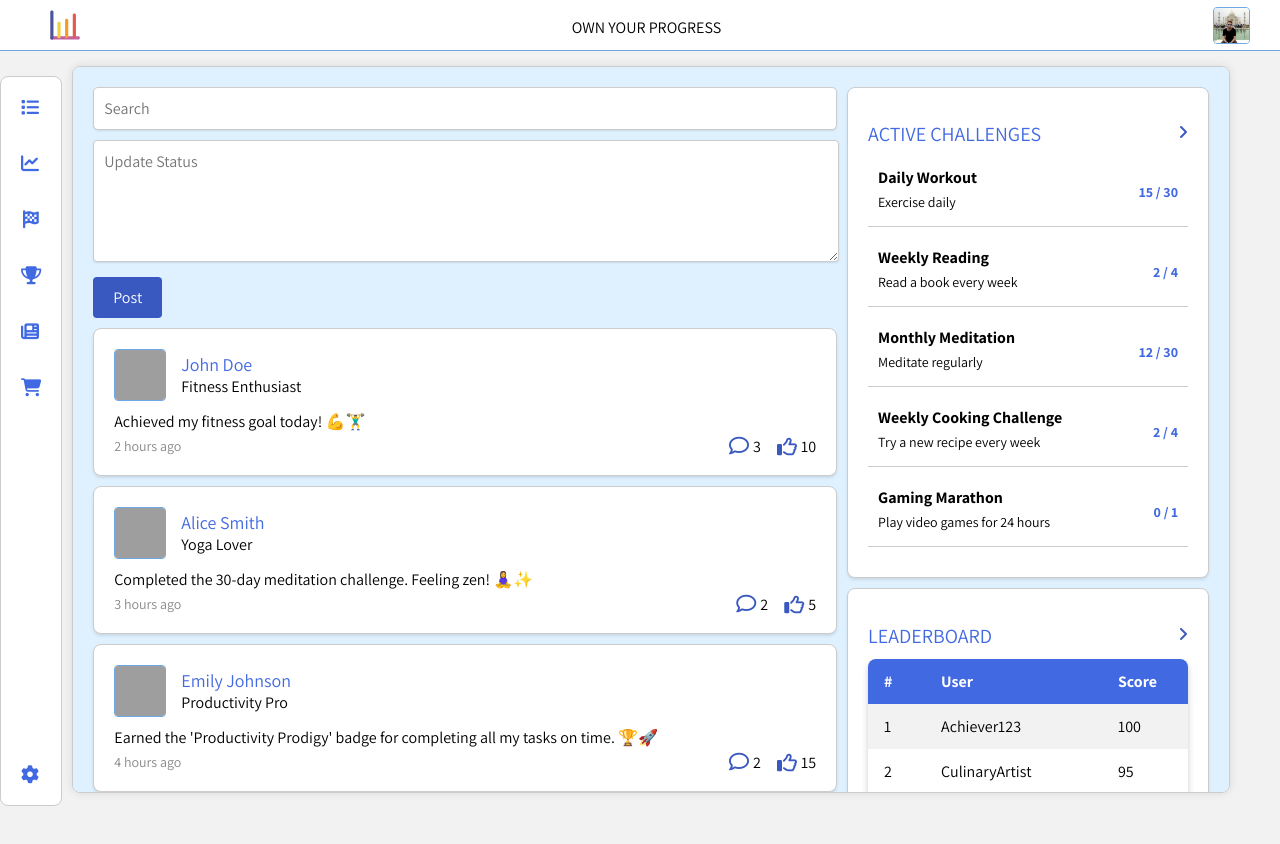
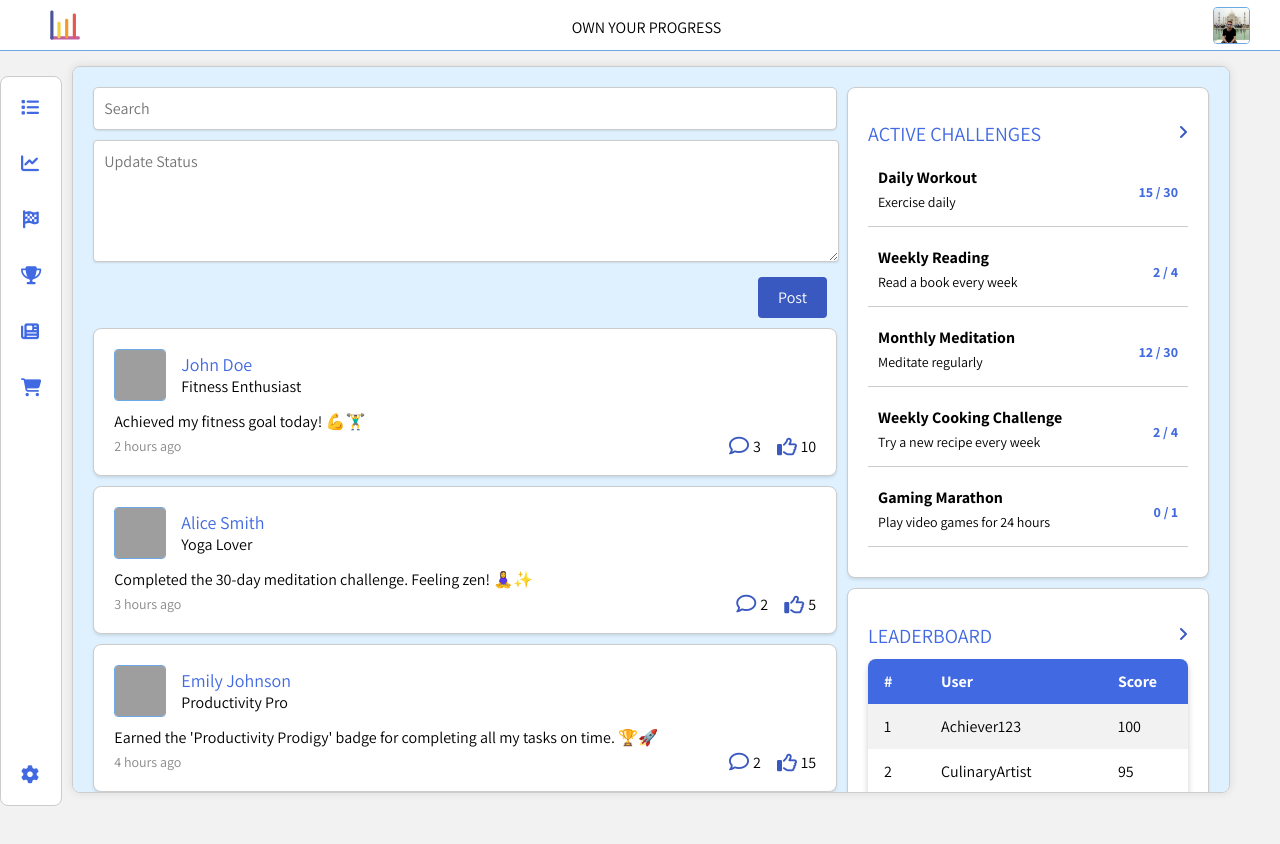
Before and after one commit to joseph-johnson27001/habits_tracker, a Vue app: page / in a window 1280 px wide. Shown: the top 844 px of the page. Built offline with nearby package versions, Linux system fonts and the light colour scheme; grey boxes are pictures that could not be loaded.

Commit message:
Post button location

```diff
--- a/src/components/NewsFeed/NewsFeed.vue
+++ b/src/components/NewsFeed/NewsFeed.vue
@@ -10,7 +10,9 @@
           required
           placeholder="Update Status"
         ></textarea>
-        <button type="submit" class="post-button">Post</button>
+        <div class="post-button-container">
+          <button type="submit" class="post-button">Post</button>
+        </div>
       </form>
     </div>
     <div class="feed-item card" v-for="(item, index) in feedItems" :key="index">
@@ -688,6 +690,11 @@ export default {
   background-color: #3a59c0;
 } */
 
+.post-button-container {
+  display: flex;
+  justify-content: end;
+}
+
 .status-form {
   margin-right: 10px;
 }
```
